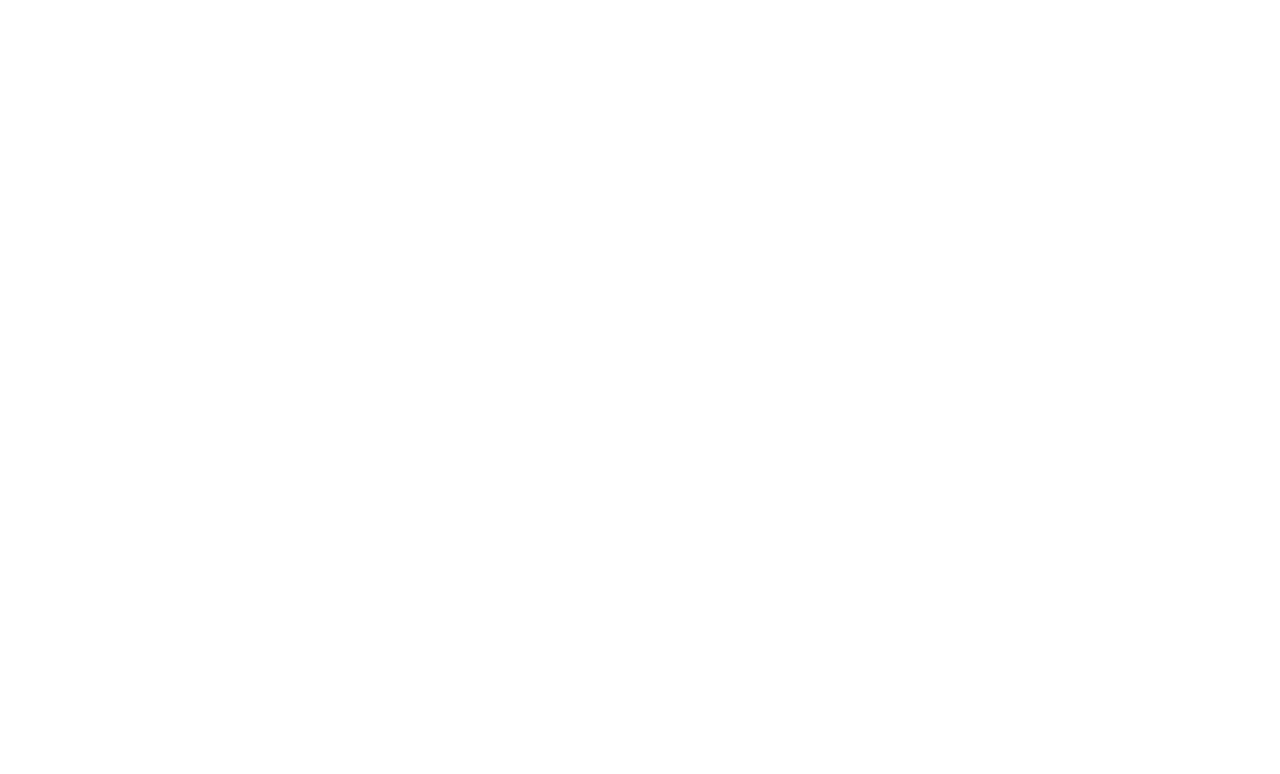
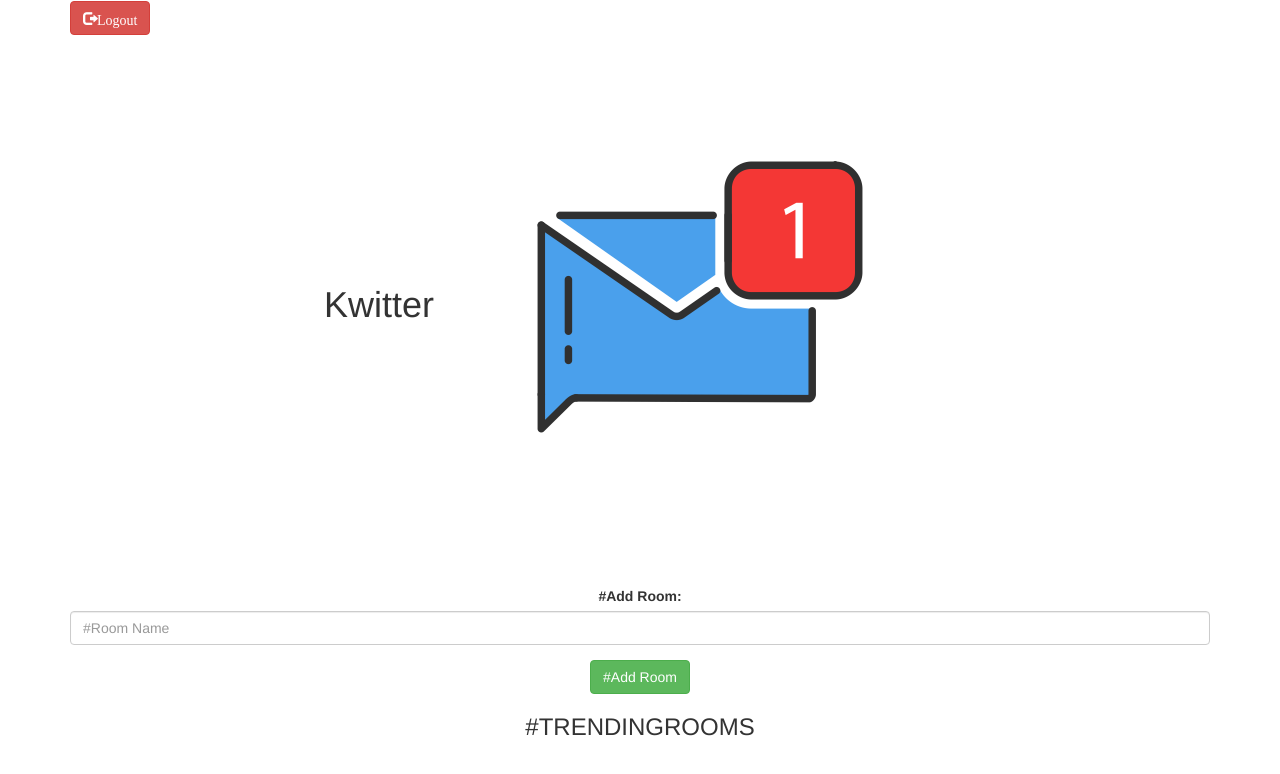
Before and after one commit to Ishaan-2009/project93, a plain HTML site: page kwitter_room.html in a window 1280 px wide. Drawn offline with nearby package versions, Linux system fonts and the light colour scheme; a web font is replaced by a local one.

Commit message:
Add files via upload

```diff
--- a/kwitter.css
+++ b/kwitter.css
@@ -1,6 +1,9 @@
 html, body{
     height: 100%;
     margin: 0;
+}
+body{
+    background-image: linear-gradient(to right top, #33a0f1, #2591d9, #1882c1, #0a73aa, #006494);
 }
 .header{
     color: white; font-family: 'Yeon Sung'; font-size: 45px; letter-spacing: 10px; margin-top: 80px;
--- a/kwitter_room.css
+++ b/kwitter_room.css
@@ -0,0 +1,19 @@
+#room_name{
+    cursor: pointer;
+    font-size: 20px;
+}
+#logout
+{
+	font-size: 20px; float: right;
+}
+
+
+#output
+{
+	padding: 10px; width:80%;background: rgba(255,255,255,0.8);border-radius: 15px;
+}
+
+.input_div_room_page
+{
+	width: 80%;
+}
--- a/kwitter_room.html
+++ b/kwitter_room.html
@@ -0,0 +1,42 @@
+<html>
+<head>
+	<title>Let's chat Room</title>
+<script src="https://www.gstatic.com/firebasejs/7.6.2/firebase-app.js"></script>
+<script src="https://www.gstatic.com/firebasejs/7.6.2/firebase-firestore.js"></script>
+<script src="https://www.gstatic.com/firebasejs/live/3.1/firebase.js"></script>
+
+<link href="https://fonts.googleapis.com/css?family=Yeon+Sung&display=swap" rel="stylesheet"><meta name="viewport" content="width=device-width, initial-scale=1">
+
+<meta name="viewport" content="width=device-width, initial-scale=1">
+<link rel="stylesheet" href="https://maxcdn.bootstrapcdn.com/bootstrap/3.4.0/css/bootstrap.min.css">
+<script src="https://ajax.googleapis.com/ajax/libs/jquery/3.4.1/jquery.min.js"></script>
+<script src="https://maxcdn.bootstrapcdn.com/bootstrap/3.4.0/js/bootstrap.min.js"></script>
+
+<link rel="stylesheet" type="text/css" href="style.css">
+
+</head>
+<body>
+<div class="container">
+<button id="logout" onclick="logout();" class="glyphicon glyphicon-log-out btn btn-danger">Logout</button>
+	<center>
+		<h1 class="header">
+			Kwitter
+			<sup>
+				<img src="m2.png">
+			</sup>
+		</h1>
+		<h3 class="color_white" id="user_name"></h3>
+		<div class="form-group input_div_room_page">
+			<label>#Add Room:</label>
+			<input type="text" id="room_name" class="form-control" placeholder="#Room Name">
+
+		</div>
+		<button class="btn btn-success" onclick="addRoom();">#Add Room</button>
+		<h3 class="color_white">#TRENDINGROOMS</h3>
+		<div id="output"></div>
+
+	</center>
+</div>
+<script src="kwitter_room.js"></script>
+</body>
+</html>
```
Also changed, not shown: index.html (+1 -1 lines).
